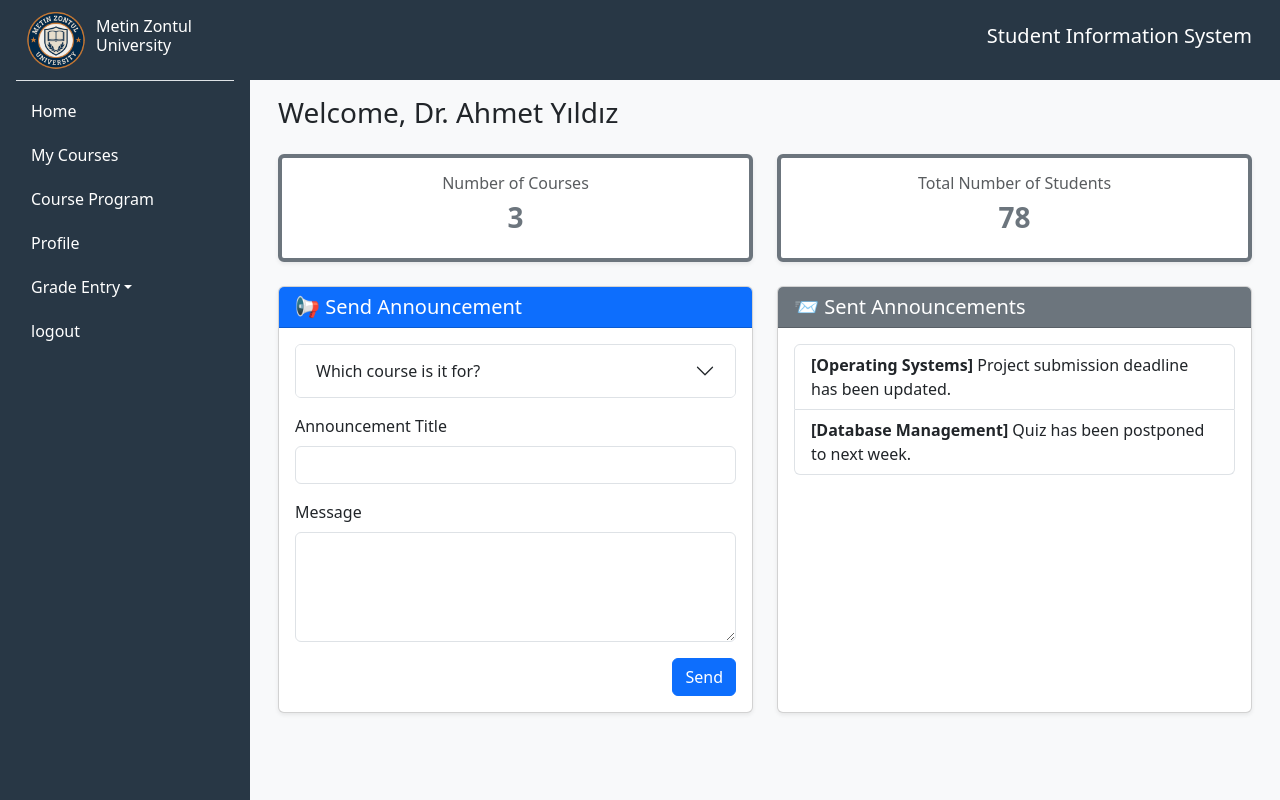
After one commit to kadrzeybek/University_student_information_system_web_project, a Django app: page /instructor/homepage/ in a window 1280 px wide. The commit adds this page. Run offline with Django 5.2, Linux system fonts and the light colour scheme.

Commit message:
Instrutors front cheched

```diff
--- a/accounts/views.py
+++ b/accounts/views.py
@@ -15,7 +15,7 @@ def login_view(request):
                 return redirect('/student/homepage')  # students/urls.py'da name='profil'
             elif user.role == "instructor":
                 request.session['instructor_id'] = user.instructor_id
-                return redirect('/instructor/grades')  # Örnek: instructor ana sayfası
+                return redirect('/instructor/homepage')  # Örnek: instructor ana sayfası
             else:
                 pass
 
--- /dev/null
+++ b/instructors/templates/instructors/homepage.html
@@ -0,0 +1,118 @@
+{% extends "base.html" %}
+{% load static %}
+
+
+{% block css %}
+<link rel="stylesheet" href="{% static 'instructors/css/sidebar.css' %}">
+<link rel="stylesheet" href="{% static 'instructors/css/profile.css' %}">
+{% endblock %}
+
+
+
+{% block content %}
+<div class="d-flex">
+    {% include 'instructors/includes/sidebar.html' %}
+    <div class="container m-3">
+    <h3 class="mb-4">Welcome, Dr. Ahmet Yıldız</h3>
+
+    <div class="row justify-content-between g-4">
+
+         <div class="col-md-6">
+            <div class="card border-start border-secondary border-4 shadow-sm h-100">
+                <div class="card-body text-center">
+                    <h6 class="card-title text-muted">Number of Courses</h6>
+                    <h3 class="fw-bold text-secondary">3</h3>
+                </div>
+            </div>
+        </div>
+
+        <!-- Student Count -->
+        <div class="col-md-6">
+            <div class="card border-start border-secondary border-4 shadow-sm h-100">
+                <div class="card-body text-center">
+                    <h6 class="card-title text-muted">Total Number of Students</h6>
+                    <h3 class="fw-bold text-secondary">78</h3>
+                </div>
+            </div>
+        </div>
+        <!-- Announcement Sending Form -->
+        <div class="col-md-6">
+            <div class="card shadow-sm">
+                <div class="card-header bg-primary text-white">
+                    <h5 class="mb-0">📢 Send Announcement</h5>
+                </div>
+                <div class="card-body">
+                    <form action="/duyuru-gonder" method="post">
+                        <!-- CSRF Token -->
+<div class="accordion mb-3" id="courseAccordion">
+                            <div class="accordion-item">
+                                <h2 class="accordion-header" id="headingOne">
+                                    <button class="accordion-button collapsed" type="button" data-bs-toggle="collapse" data-bs-target="#collapseCourses" aria-expanded="false" aria-controls="collapseCourses">
+                                        Which course is it for?
+                                    </button>
+                                </h2>
+                                <div id="collapseCourses" class="accordion-collapse collapse" aria-labelledby="headingOne" data-bs-parent="#courseAccordion">
+                                    <div class="accordion-body">
+                                        <!-- Örnek ders listesi -->
+                                        <div class="form-check">
+                                            <input class="form-check-input" type="radio" name="course" value="Operating Systems" id="course1" required>
+                                            <label class="form-check-label" for="course1">
+                                                Operating Systems
+                                            </label>
+                                        </div>
+                                        <div class="form-check">
+                                            <input class="form-check-input" type="radio" name="course" value="Database Management" id="course2">
+                                            <label class="form-check-label" for="course2">
+                                                Database Management
+                                            </label>
+                                        </div>
+
+                                    </div>
+                                </div>
+                            </div>
+                        </div>
+                        <div class="mb-3">
+                            <label for="title" class="form-label">Announcement Title</label>
+                            <input type="text" class="form-control" id="title" name="title" required>
+                        </div>
+
+                        <div class="mb-3">
+                            <label for="message" class="form-label">Message</label>
+                            <textarea class="form-control" id="message" name="message" rows="4" required></textarea>
+                        </div>
+
+                        <div class="text-end">
+                            <button type="submit" class="btn btn-primary">Send</button>
+                        </div>
+                    </form>
+                </div>
+            </div>
+        </div>
+
+        <!-- Sağ Sütun: Gönderilen Duyurular -->
+        <div class="col-md-6">
+            <div class="card shadow-sm h-100">
+                <div class="card-header bg-secondary text-white">
+                    <h5 class="mb-0">📨 Sent Announcements</h5>
+                </div>
+                <div class="card-body">
+                    <ul class="list-group">
+                        <li class="list-group-item">
+                            <strong>[Operating Systems]</strong> Project submission deadline has been updated.
+                        </li>
+                        <li class="list-group-item">
+                            <strong>[Database Management]</strong> Quiz has been postponed to next week.
+                        </li>
+                        <!-- Dinamik şekilde listelenecek -->
+                    </ul>
+                </div>
+            </div>
+        </div>
+
+</div>
+
+{% endblock %}
+
+{% block js %}
+<script src="{% static '/instructors/js/sidebar.js' %}"></script>
+{% endblock %}
--- a/instructors/templates/instructors/includes/sidebar.html
+++ b/instructors/templates/instructors/includes/sidebar.html
@@ -5,13 +5,13 @@
                     <img src="{% static 'img/logo.png' %}" class="img-fluid logo" alt="logo image">
                     <h6 class="text-white" id="sidebarLabel">Metin Zontul University</h6>
                 </div>
-                                <div class="pt-2">
-                    <a href="./homepage.html">Ana Sayfa</a>
-                    <a href="{% url 'instructor_my_courses' %}">Dersler</a>
-                    <a href="{% url 'instructor_course_program' %}">Ders Programı</a>
-                    <a href="{% url 'instructor_profile' %}">Profil</a>
+                    <div class="pt-2">
+                    <a href="{% url 'instructor_homepage' %}">Home</a>
+                    <a href="{% url 'instructor_my_courses' %}">My Courses</a>
+                    <a href="{% url 'instructor_course_program' %}">Course Program</a>
+                    <a href="{% url 'instructor_profile' %}">Profile</a>
                     <div class="dropdown-section">
-                        <span class="dropdown-toggle-custom">Not Giriş</span>
+                        <span class="dropdown-toggle-custom">Grade Entry</span>
                         <div class="dropdown-content">
                             <a class="ms-3" href="#">Operating Systems</a>
                             <a class="ms-3" href="#">Software Quality and Standards</a>
@@ -19,7 +19,7 @@
                     </div>
 
 
-                    <a href="{% url 'logout' %}">Çıkış Yap</a>
+                    <a href="{% url 'logout' %}">logout</a>
                 </div>
             </div>
         </div>
@@ -30,12 +30,12 @@
                 <h6 class=" text-white" id="sidebarLabel">Metin Zontul University</h6>
                 </div>
                 <div class="pt-2">
-                    <a href="./homepage.html">Ana Sayfa</a>
-                    <a href="{% url 'instructor_my_courses' %}">Dersler</a>
-                    <a href="{% url 'instructor_course_program' %}">Ders Programı</a>
-                    <a href="{% url 'instructor_profile' %}">Profil</a>
+                    <a href="{% url 'instructor_homepage' %}">Home</a>
+                    <a href="{% url 'instructor_my_courses' %}">My Courses</a>
+                    <a href="{% url 'instructor_course_program' %}">Course Program</a>
+                    <a href="{% url 'instructor_profile' %}">Profile</a>
                     <div class="dropdown-section">
-                        <span class="dropdown-toggle-custom">Not Giriş</span>
+                        <span class="dropdown-toggle-custom dropdown-toggle">Grade Entry</span>
                         <div class="dropdown-content">
                             <a class="ms-3" href="#">Operating Systems</a>
                             <a class="ms-3" href="#">Software Quality and Standards</a>
@@ -44,7 +44,7 @@
                             <a class="ms-3" href="#">Computer Networks</a>
                         </div>
                     </div>
-                    <a href="{% url 'logout' %}">Çıkış Yap</a>
+                    <a href="{% url 'logout' %}">logout</a>
                 </div>
 
             </div>
--- a/instructors/urls.py
+++ b/instructors/urls.py
@@ -6,4 +6,5 @@ urlpatterns = [
     path('my-courses/', views.courses_view, name='instructor_my_courses'),
     path('course-program/', views.course_program_view, name='instructor_course_program'),
     path('grades/', views.grades_view, name='instructor_grades'),
+    path('homepage/', views.homepage_view, name='instructor_homepage'),
 ]
--- a/instructors/views.py
+++ b/instructors/views.py
@@ -65,3 +65,6 @@ def course_program_view(request):
 def grades_view(request):
 
     return render(request, 'instructors/grades.html')
+
+def homepage_view(request):
+    return render(request, 'instructors/homepage.html')
```
Also changed, not shown: instructors/templates/instructors/my_courses.html (+6 -6 lines), instructors/templates/instructors/profile.html (+9 -9 lines).
